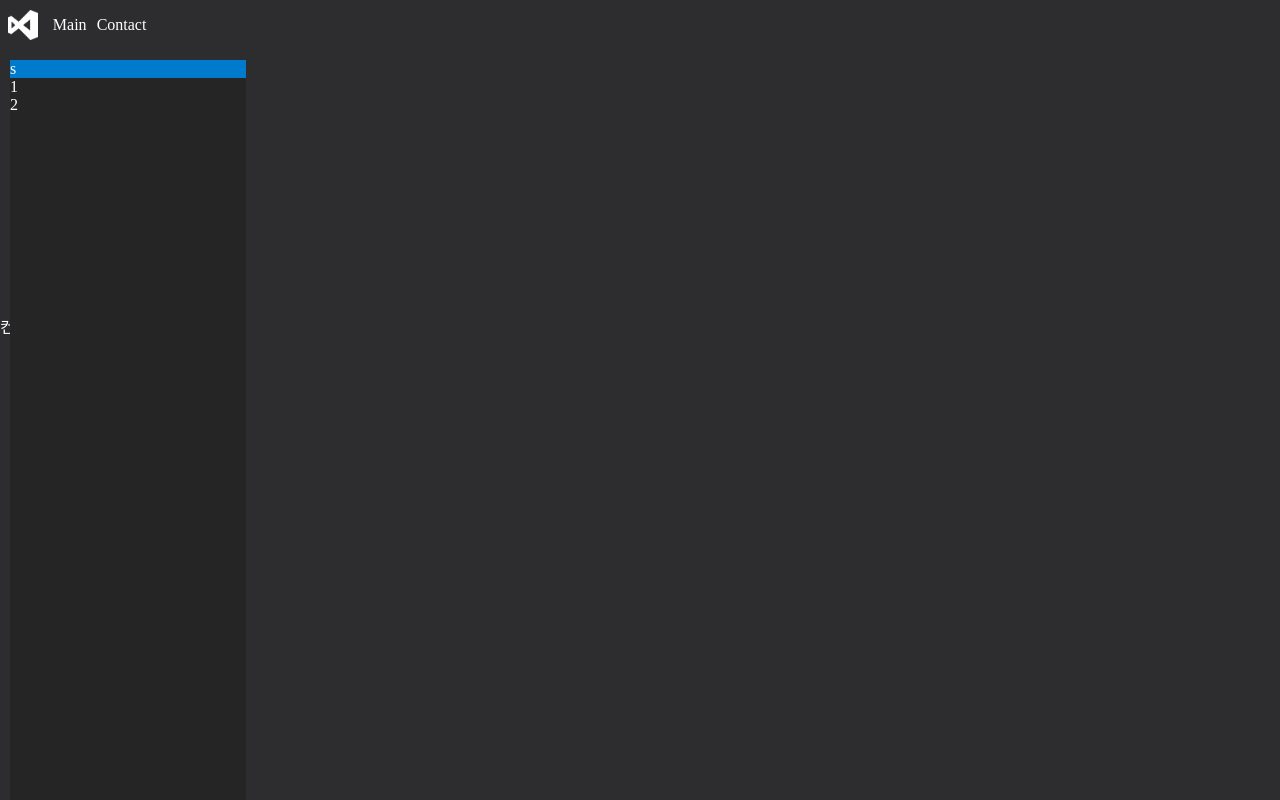
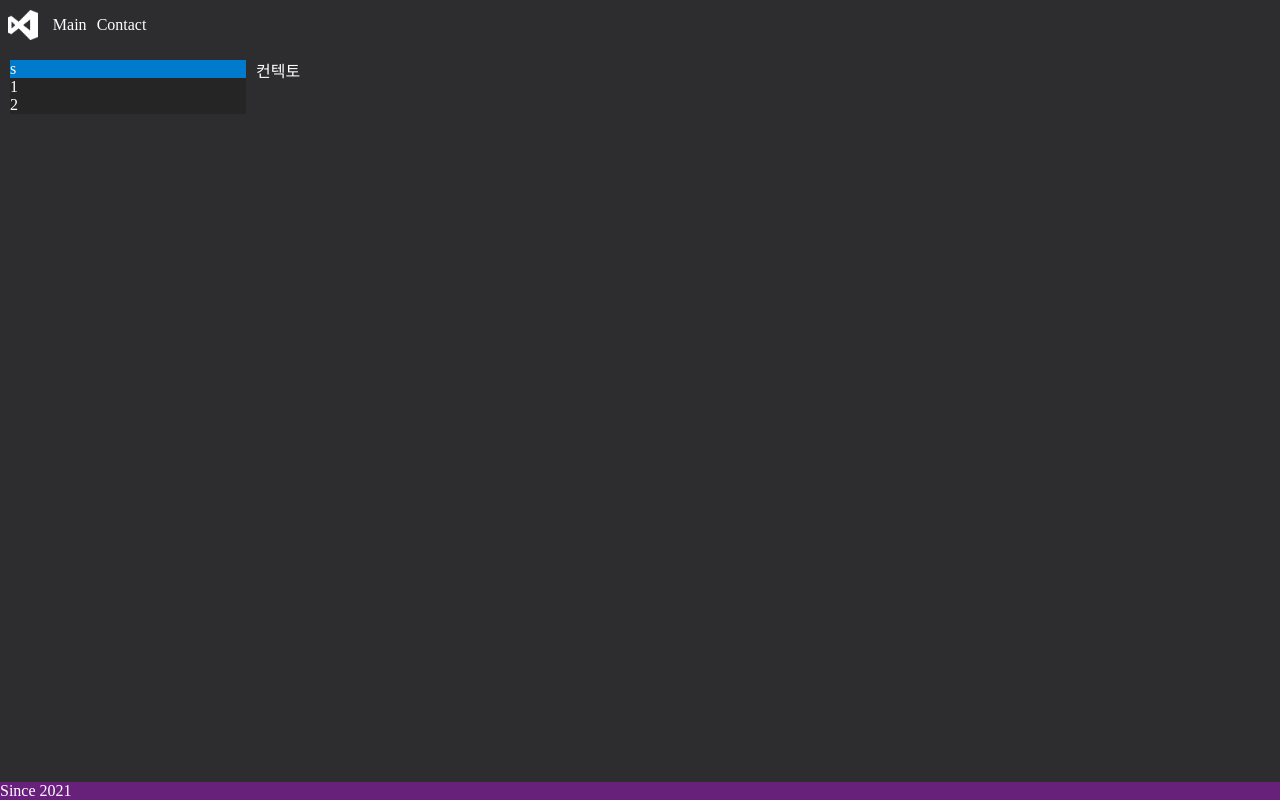
Before and after one commit to JoonSimJoon/2021portfolio, a React (Create React App) app: page /contact in a window 1280 px wide. Built offline with nearby package versions, Linux system fonts and the light colour scheme.

Commit message:
20210805

```diff
--- a/src/App.js
+++ b/src/App.js
@@ -5,10 +5,14 @@ import Main from './pages/Main';
 import Contact from './pages/Contact';
 import Header from './Components/Header';
 import Left_nav from './Components/Left_nav';
+import Footer from './Components/Footer';
+
 const GlobalStyle = createGlobalStyle`
 * {
   margin: 0;
   padding: 0;
+  position: relative;
+
 }
 
 body{
@@ -30,6 +34,7 @@ const App = ()=> {
 
       <Router basename={process.env.PUBLIC_URL}>
       <Header/>
+      <Footer/>
       <Left_nav/>
       <Route exact path="/" exact>
         <Main/>
--- /dev/null
+++ b/src/Components/Footer.jsx
@@ -0,0 +1,25 @@
+import React from "react";
+import styled from "styled-components";
+import {Link} from "react-router-dom"
+import {createGlobalStyle} from 'styled-components';
+
+
+const Wrapper = styled.footer`
+width: 100%;
+bottom : 0;
+position:fixed;
+box-sizing: border-box;
+background-color: #68217a;
+`;
+
+
+const Footer = props => {
+return (
+  <>
+    <Wrapper>
+        Since 2021
+    </Wrapper>
+  </>
+);
+};
+export default Footer;
--- a/src/Components/Left_nav.jsx
+++ b/src/Components/Left_nav.jsx
@@ -11,7 +11,7 @@ margin-right: 0px;
 
 const Wrapper = styled.div`
 width: 20%;
-height: 100%;
+height: 91  %;
 box-sizing: border-box;
 position: fixed;
 padding 10px 10px;
--- a/src/pages/Contact.jsx
+++ b/src/pages/Contact.jsx
@@ -6,7 +6,7 @@ class Contact extends React.Component{
 
     render() {
         return (
-            <div style={{ marginTop: '23%', overflowX: 'auto' }}>
+            <div style={{ marginTop: '3%', overflowX: 'auto', marginLeft:'20%' }}>
                 컨텍토
             </div>
         );
--- a/src/pages/Main.jsx
+++ b/src/pages/Main.jsx
@@ -7,7 +7,7 @@ class Main extends React.Component{
     render() {
         return (
             <>
-            <div style={{ marginTop: '23%', overflowX: 'auto' }}>
+            <div style={{ marginTop: '0%', overflowX: 'auto', marginLeft:'20%'}}>
 
                 응애
             </div>
```
